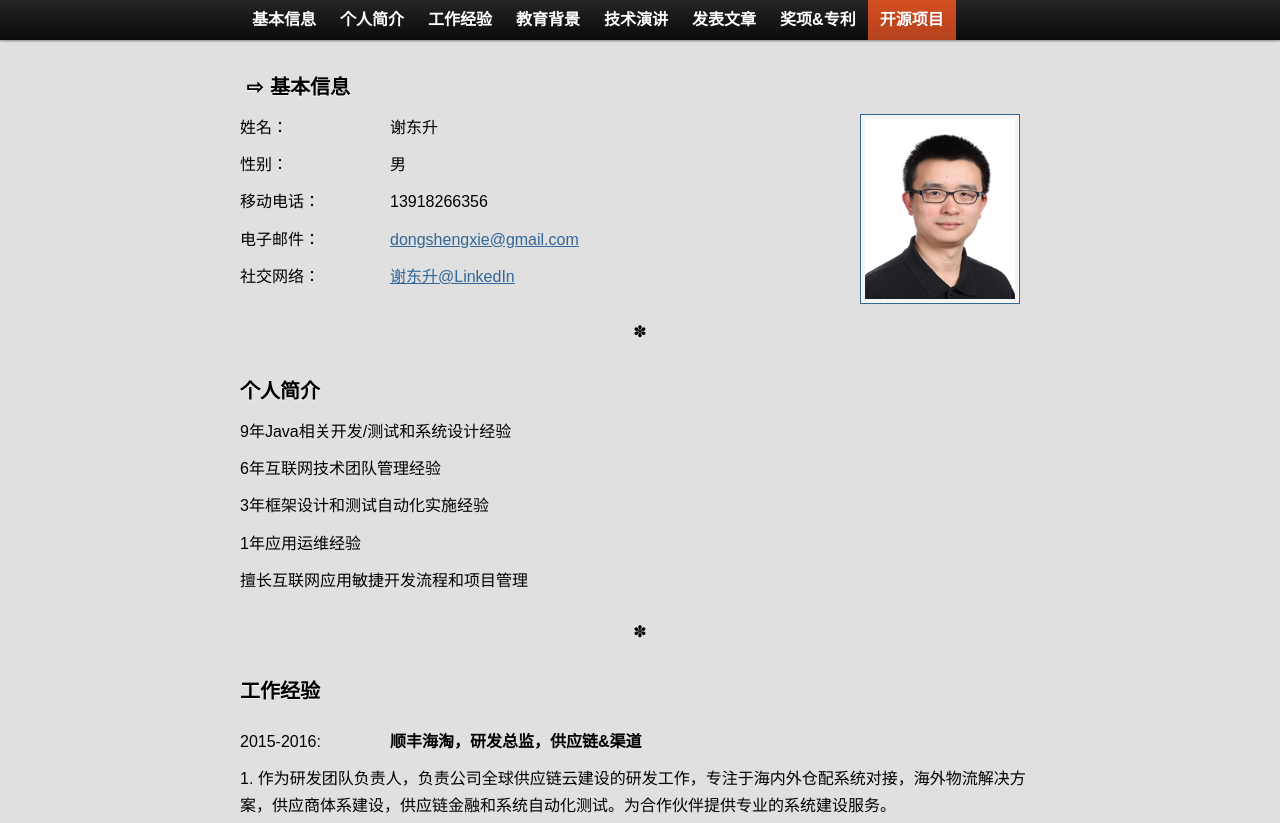
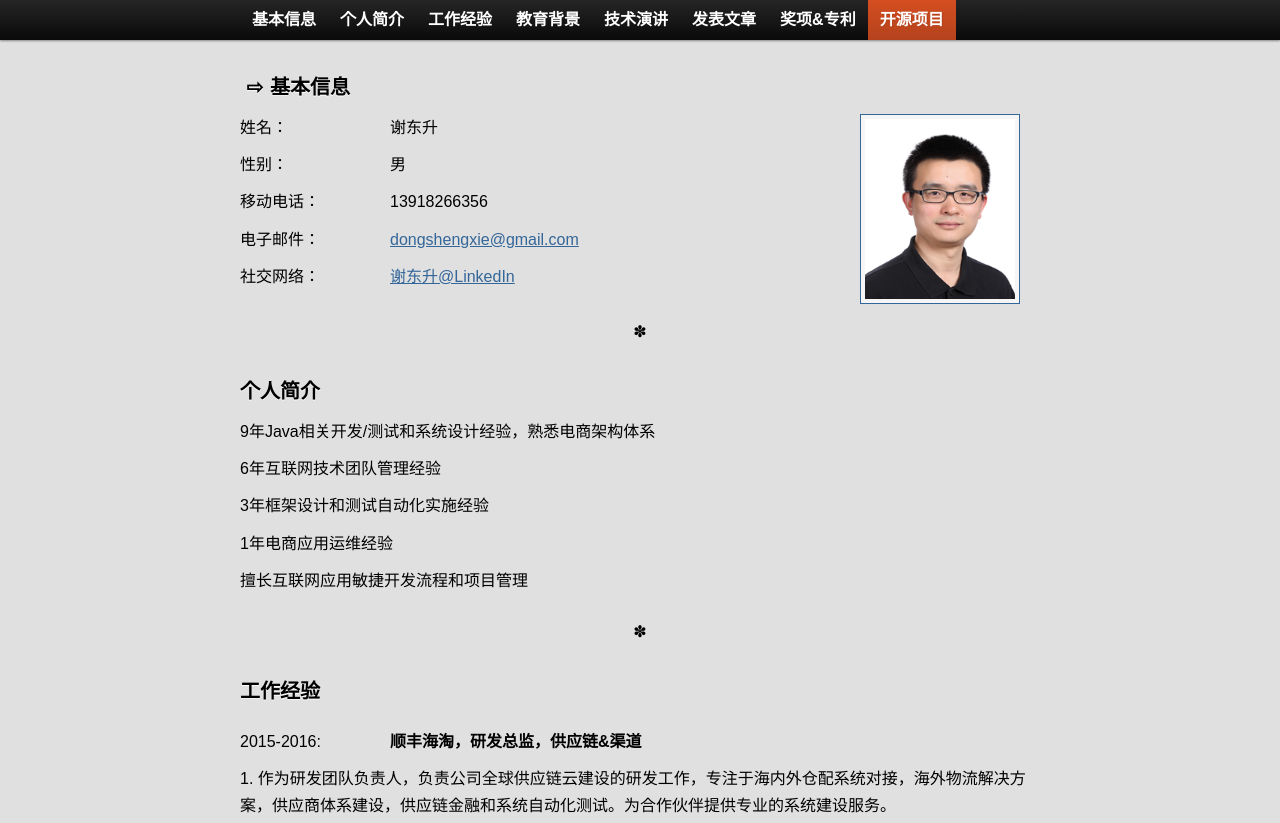
Before and after one commit to XieForest/xieforest.github.io, a plain HTML site: page index.html in a window 1280 px wide. Shown: the top 823 px of the page. Drawn offline with Linux system fonts and the light colour scheme.

Commit message:
更新简历

```diff
--- a/index.html
+++ b/index.html
@@ -19,10 +19,10 @@
         </section>
         <section id="evaluation">
             <h2>个人简介</h2>
-            <p>9年Java相关开发/测试和系统设计经验</p>
+            <p>9年Java相关开发/测试和系统设计经验，熟悉电商架构体系</p>
             <p>6年互联网技术团队管理经验</p>
 			<p>3年框架设计和测试自动化实施经验</p>
-            <p>1年应用运维经验</p>
+            <p>1年电商应用运维经验</p>
             <p>擅长互联网应用敏捷开发流程和项目管理</p>
         </section>
         <section id="experiences">
```
